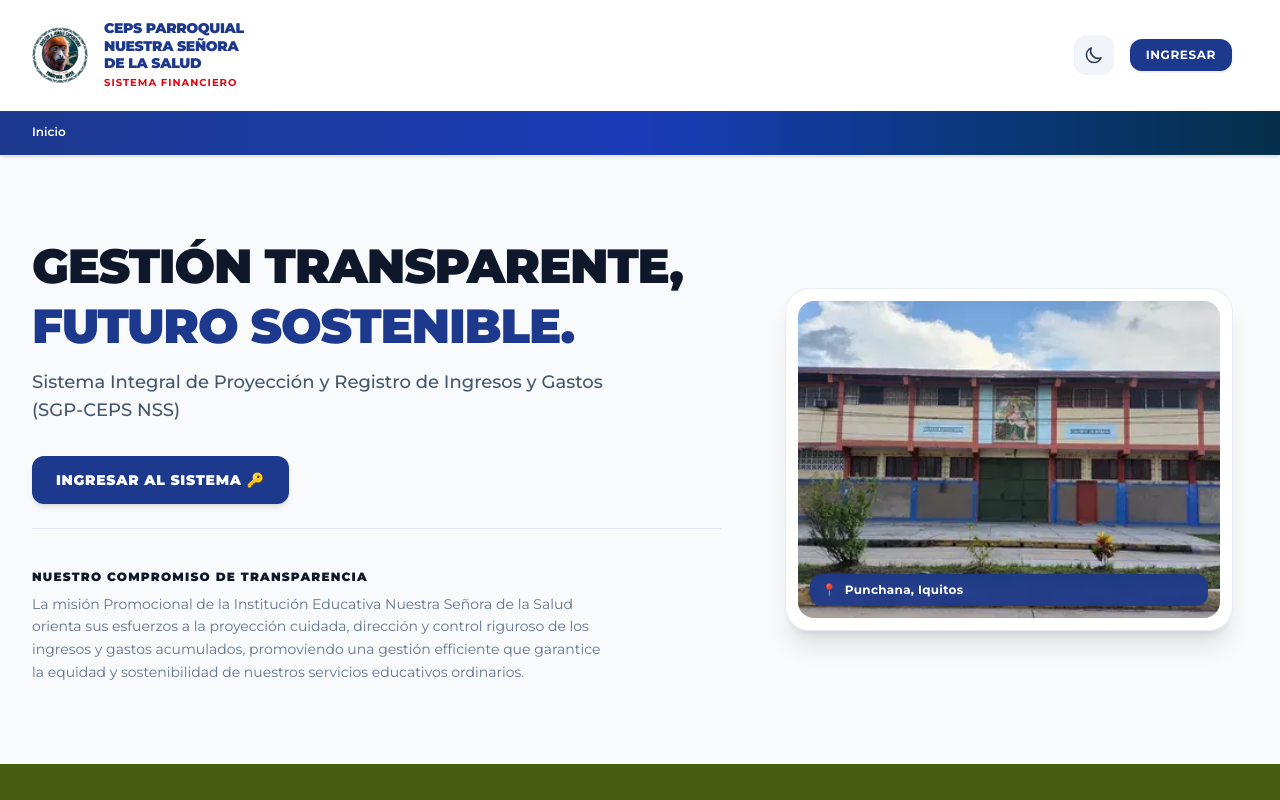
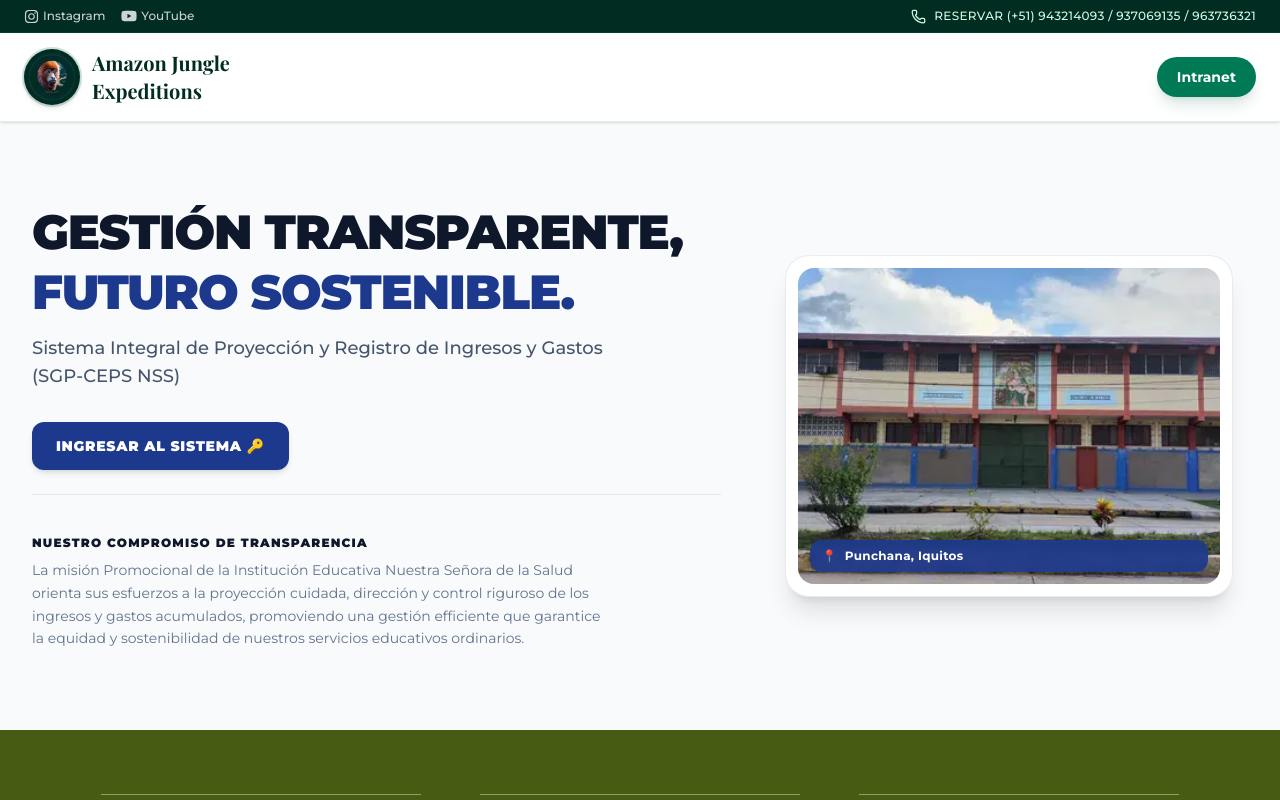
Before and after one commit to FaritEnrique/landing-amazon-jungle-frontend, a Next.js app: page / in a window 1280 px wide. Shown: the top 800 px of the page. Built offline with nearby package versions, Linux system fonts and the light colour scheme; no server answers; a web font is replaced by a local one.

Commit message:
Implementación parcial en el Header

```diff
--- a/app/components/Header.tsx
+++ b/app/components/Header.tsx
@@ -1,363 +1,114 @@
 "use client";
 
-import { useEffect, useState } from "react";
+import Image from "next/image";
 import Link from "next/link";
-import Image from "next/image";
-import { usePathname, useRouter } from "next/navigation";
-import { getMe, logout, type AuthUser } from "@/lib/authApi";
-import { toast } from "sonner";
+import {
+  ChevronDown,
+  Menu,
+  Phone,
+  Search,
+  ShoppingCart,
+  X,
+} from "lucide-react";
+import { FaInstagram, FaYoutube } from "react-icons/fa";
+import { useState } from "react";
 
-const SESSION_HINT_KEY = "sgp_nss_session_hint";
-const PUBLIC_PATHS = new Set(["/", "/login"]);
 
 const Header = () => {
-  const router = useRouter();
-  const pathname = usePathname();
-
-  const [user, setUser] = useState<AuthUser | null>(null);
-  const [isCheckingSession, setIsCheckingSession] = useState(true);
   const [isMenuOpen, setIsMenuOpen] = useState(false);
-  const [isDarkMode, setIsDarkMode] = useState(false);
-
-  const role = user?.role;
-
-  useEffect(() => {
-    const root = window.document.documentElement;
-
-    if (isDarkMode) {
-      root.classList.add("dark");
-    } else {
-      root.classList.remove("dark");
-    }
-  }, [isDarkMode]);
-
-  useEffect(() => {
-    let isMounted = true;
-
-    const hasSessionHint =
-      window.localStorage.getItem(SESSION_HINT_KEY) === "1";
-
-    const shouldCheckSession =
-      !PUBLIC_PATHS.has(pathname) || hasSessionHint;
-
-    if (!shouldCheckSession) {
-      queueMicrotask(() => {
-        if (!isMounted) return;
-
-        setUser(null);
-        setIsCheckingSession(false);
-      });
-
-      return () => {
-        isMounted = false;
-      };
-    }
-
-    queueMicrotask(() => {
-      if (!isMounted) return;
-
-      setIsCheckingSession(true);
-    });
-
-    getMe()
-      .then((response) => {
-        if (!isMounted) return;
-
-        setUser(response.user);
-        window.localStorage.setItem(SESSION_HINT_KEY, "1");
-      })
-      .catch(() => {
-        if (!isMounted) return;
-
-        setUser(null);
-        window.localStorage.removeItem(SESSION_HINT_KEY);
-      })
-      .finally(() => {
-        if (!isMounted) return;
-
-        setIsCheckingSession(false);
-      });
-
-    return () => {
-      isMounted = false;
-    };
-  }, [pathname]);
-
-  const handleLogout = async () => {
-    try {
-      await logout();
-      toast.success("Sesión cerrada correctamente");
-    } catch {
-      toast.error("No se pudo cerrar la sesión en el servidor. Se cerrará localmente.");
-    } finally {
-      setUser(null);
-      setIsMenuOpen(false);
-      window.localStorage.removeItem(SESSION_HINT_KEY);
-      router.push("/login");
-      router.refresh();
-    }
-  };
-
-  const roleLabel = role ? role.split("_").join(" ") : "";
-
-  const roleShortLabel =
-    role === "ADMINISTRADOR_SISTEMA"
-      ? "SYS"
-      : role === "ADMINISTRADOR"
-        ? "ADM"
-        : role === "OPERADOR"
-          ? "OPE"
-          : "";
 
   return (
-    <header className="w-full bg-white dark:bg-slate-900 border-b border-slate-200 dark:border-slate-800 sticky top-0 z-50 shadow-sm transition-colors duration-300">
-      <div className="max-w-7xl mx-auto px-3 sm:px-6 lg:px-8 py-3 sm:py-4 lg:py-5 flex items-center justify-between gap-3 sm:gap-4">
+    <header className="sticky top-0 z-50 w-full font-sans">
+      {/* Barra superior */}
+      <div className="hidden border-b border-emerald-800/40 bg-emerald-950 text-white lg:block">
+        <div className="mx-auto flex max-w-7xl items-center justify-between px-6 py-2 text-xs font-medium">
+          <div className="flex items-center gap-4">
             <Link
-          href="/"
-          className="flex items-center space-x-2.5 sm:space-x-4 group min-w-0"
+              href="https://www.instagram.com/aldofloreshidalgo123"
+              target="_blank"
+              className="flex items-center gap-1 text-white/80 transition hover:text-emerald-300"
             >
-          <div className="relative w-10 h-12 sm:w-14 sm:h-16 shrink-0 transition-transform group-hover:scale-105 duration-200">
+              <FaInstagram size={15} />
+              Instagram
+            </Link>
+
+            <Link
+              href="https://www.youtube.com/@amazonjungleexpeditionsloge?si=QlHVPIcGII2zoxe7"
+              target="_blank"
+              className="flex items-center gap-1 text-white/80 transition hover:text-emerald-300"
+            >
+              <FaYoutube size={16} />
+              YouTube
+            </Link>
+          </div>
+
+          <Link
+            href="https://wa.me/51943214093"
+            target="_blank"
+            className="flex items-center gap-2 tracking-wide text-emerald-100 transition hover:text-white"
+          >
+            <Phone size={15} />
+            RESERVAR (+51) 943214093 / 937069135 / 963736321
+          </Link>
+        </div>
+      </div>
+
+      {/* Header principal */}
+      <div className="border-b border-emerald-900/10 bg-white/95 shadow-sm backdrop-blur-xl">
+        <div className="mx-auto flex max-w-7xl items-center justify-between px-4 py-3 sm:px-6 lg:py-4">
+          <Link href="/" className="flex items-center gap-3">
+            <div className="relative h-12 w-12 overflow-hidden rounded-full bg-emerald-950 shadow-md ring-2 ring-emerald-700/20 lg:h-14 lg:w-14">
               <Image
-              src="/images/logos/logo-sbg.webp"
-              alt="Turismo / Amazon Jugle Expedition"
+                src="/images/logos/Logo-sbg.webp"
+                alt="Amazon Jungle Expeditions"
                 fill
+                sizes="56px"
+                className="object-contain p-1"
                 priority
-              sizes="(max-width: 640px) 40px, 56px"
-              className="object-contain dark:brightness-110"
               />
             </div>
 
-          <div className="min-w-0">
-            <h1 className="text-[10px] xs:text-xs sm:text-sm font-black text-blue-900 dark:text-sky-400 tracking-tight leading-tight uppercase">
-              CEPS PARROQUIAL
-              <br className="hidden sm:inline" /> NUESTRA SEÑORA
-              <br className="hidden sm:inline" /> DE LA SALUD
-            </h1>
-
-            <span className="text-[8px] sm:text-[10px] text-red-600 dark:text-red-400 font-bold block tracking-widest mt-0.5 uppercase truncate">
-              Sistema Financiero
-            </span>
+            <div className="leading-tight">
+              <p className="font-display text-lg font-bold text-emerald-950 sm:text-xl">
+                Amazon Jungle
+              </p>
+              <p className="font-display text-lg font-bold text-emerald-950 sm:text-xl">
+                Expeditions
+              </p>
             </div>
           </Link>
 
-        <div className="flex items-center space-x-1.5 sm:space-x-4 shrink-0">
-          <button
-            onClick={() => setIsDarkMode(!isDarkMode)}
-            type="button"
-            className="p-2 sm:p-2.5 rounded-xl bg-slate-100 dark:bg-slate-800 text-slate-700 dark:text-slate-300 hover:bg-slate-200 dark:hover:bg-slate-700 transition-all duration-200"
-            aria-label="Cambiar tema de pantalla"
+          {/* Acciones desktop */}
+          <div className="hidden items-center gap-3 lg:flex">
+            <Link
+              href="https://wa.me/51943214093"
+              target="_blank"
+              className="rounded-full bg-emerald-700 px-5 py-2.5 text-sm font-bold text-white shadow-lg shadow-emerald-900/15 transition hover:bg-emerald-800"
             >
-            {isDarkMode ? (
-              <svg
-                className="h-5 w-5 text-amber-400"
-                fill="none"
-                viewBox="0 0 24 24"
-                stroke="currentColor"
-                strokeWidth="2"
-              >
-                <path
-                  strokeLinecap="round"
-                  strokeLinejoin="round"
-                  d="M12 3v1m0 16v1m9-9h-1M4 12H3m15.364-6.364l-.707.707M6.343 17.657l-.707.707m12.728 0l-.707-.707M6.343 6.343l-.707-.707m12.728 5.657a9 9 0 11-12.728 0 9 9 0 0112.728 0z"
-                />
-              </svg>
-            ) : (
-              <svg
-                className="h-5 w-5 text-slate-700"
-                fill="none"
-                viewBox="0 0 24 24"
-                stroke="currentColor"
-                strokeWidth="2"
-              >
-                <path
-                  strokeLinecap="round"
-                  strokeLinejoin="round"
-                  d="M20.354 15.354A9 9 0 018.646 3.646 9.003 9.003 0 0012 21a9.003 9.003 0 008.354-5.646z"
-                />
-              </svg>
-            )}
-          </button>
-
-          {isCheckingSession ? (
-            <div className="hidden sm:block px-4 py-2 rounded-xl bg-slate-100 dark:bg-slate-800 text-[10px] font-bold uppercase text-slate-500 dark:text-slate-400">
-              Verificando...
-            </div>
-          ) : user ? (
-            <div className="hidden md:flex items-center space-x-2 sm:space-x-3 bg-blue-50/80 dark:bg-slate-800 px-2.5 py-1.5 sm:px-4 sm:py-2 rounded-xl border border-blue-100 dark:border-slate-700">
-              <div className="w-2 h-2 rounded-full bg-emerald-500 animate-pulse shrink-0" />
-
-              <div className="text-left hidden sm:block">
-                <span className="text-[9px] text-slate-500 dark:text-slate-400 block font-bold uppercase tracking-wider">
-                  Rol Activo
-                </span>
-
-                <span className="text-xs font-black text-blue-900 dark:text-sky-400 tracking-wide block truncate max-w-[140px] lg:max-w-40">
-                  {roleLabel}
-                </span>
+              Intranet
+            </Link>
           </div>
 
-              <span className="text-[11px] font-black text-blue-900 dark:text-sky-400 block sm:hidden">
-                {roleShortLabel}
-              </span>
-
+          {/* Botón móvil */}
           <button
-                onClick={handleLogout}
             type="button"
-                className="text-[11px] sm:text-xs text-red-600 dark:text-red-400 hover:text-red-700 dark:hover:text-red-300 font-bold pl-2 sm:pl-3 border-l border-slate-200 dark:border-slate-700 ml-1 transition-colors"
+            aria-label={isMenuOpen ? "Cerrar menú" : "Abrir menú"}
+            onClick={() => setIsMenuOpen((current) => !current)}
+            className="grid h-11 w-11 place-items-center rounded-full border border-slate-200 text-slate-800 lg:hidden"
           >
-                Salir
+            {isMenuOpen ? <X size={22} /> : <Menu size={22} />}
           </button>
         </div>
-          ) : (
-            <Link
-              href="/login"
-              className="hidden sm:inline-flex bg-blue-900 dark:bg-sky-600 text-white hover:bg-blue-950 dark:hover:bg-sky-700 transition-colors px-4 py-2 rounded-xl font-bold text-xs tracking-wider shadow-sm"
-            >
-              INGRESAR
-            </Link>
-          )}
 
-          <button
-            onClick={() => setIsMenuOpen(!isMenuOpen)}
-            type="button"
-            className="inline-flex items-center justify-center p-2 rounded-xl text-blue-900 dark:text-sky-400 hover:bg-slate-100 dark:hover:bg-slate-800 focus:outline-none md:hidden transition-colors"
-            aria-label="Menú"
-          >
-            <svg
-              className="h-6 w-6"
-              fill="none"
-              viewBox="0 0 24 24"
-              stroke="currentColor"
-            >
-              {isMenuOpen ? (
-                <path
-                  strokeLinecap="round"
-                  strokeLinejoin="round"
-                  strokeWidth="2.5"
-                  d="M6 18L18 6M6 6l12 12"
-                />
-              ) : (
-                <path
-                  strokeLinecap="round"
-                  strokeLinejoin="round"
-                  strokeWidth="2.5"
-                  d="M4 6h16M4 12h16M4 18h16"
-                />
-              )}
-            </svg>
-          </button>
-        </div>
-      </div>
+        {/* Menú móvil */}
+        {isMenuOpen && (
+          <div className="border-t border-slate-100 bg-white px-4 py-4 shadow-xl lg:hidden">
+            <nav className="flex flex-col gap-1 text-sm font-semibold text-slate-700">
 
-      <div className="hidden md:block bg-linear-to-r from-blue-900 via-blue-800 to-sky-950 dark:from-slate-900 dark:via-slate-800 dark:to-slate-950 text-white border-t dark:border-slate-800">
-        <div className="max-w-7xl mx-auto px-4 sm:px-6 lg:px-8 h-11 flex items-center justify-between text-xs font-semibold">
-          <nav className="flex space-x-6">
-            <Link
-              href="/"
-              className="hover:text-sky-300 dark:hover:text-sky-400 transition-colors py-1 border-b-2 border-transparent hover:border-sky-400"
-            >
-              Inicio
-            </Link>
-
-            {user && role !== "ADMINISTRADOR_SISTEMA" && (
-              <Link
-                href="#"
-                className="hover:text-sky-300 dark:hover:text-sky-400 transition-colors py-1 border-b-2 border-transparent hover:border-sky-400"
-              >
-                Registro Real de Caja
-              </Link>
-            )}
-
-            {user && role === "ADMINISTRADOR" && (
-              <Link
-                href="#"
-                className="text-sky-200 dark:text-slate-300 hover:text-white transition-colors py-1 border-b-2 border-transparent hover:border-sky-400 flex items-center gap-1"
-              >
-                ⚙️ Proyecciones Presupuestales
-              </Link>
-            )}
-
-            {user && role === "ADMINISTRADOR_SISTEMA" && (
-              <Link
-                href="#"
-                className="text-amber-300 dark:text-amber-400 hover:text-white transition-colors py-1 border-b-2 border-transparent hover:border-amber-400 flex items-center gap-1"
-              >
-                🛠️ Panel de Auditoría y Usuarios
-              </Link>
-            )}
             </nav>
-
-          {user && (
-            <div className="text-[10px] text-sky-200 dark:text-slate-400 bg-blue-950/50 dark:bg-slate-900/50 px-2.5 py-1 rounded border border-blue-700/30 dark:border-slate-800 max-w-[240px] truncate">
-              {user.fullName}
           </div>
         )}
       </div>
-      </div>
-
-      {isMenuOpen && (
-        <div className="absolute top-full left-0 w-full bg-slate-900 dark:bg-slate-950 text-white border-t border-slate-800 shadow-2xl z-50 md:hidden animate-fade-in">
-          <div className="px-4 pt-3 pb-5 space-y-2 text-sm font-medium">
-            <Link
-              href="/"
-              onClick={() => setIsMenuOpen(false)}
-              className="block px-3 py-2.5 rounded-xl hover:bg-slate-800 transition-colors"
-            >
-              Inicio
-            </Link>
-
-            {!user && (
-              <Link
-                href="/login"
-                onClick={() => setIsMenuOpen(false)}
-                className="block px-3 py-2.5 rounded-xl text-sky-300 hover:bg-slate-800 transition-colors font-bold"
-              >
-                Ingresar
-              </Link>
-            )}
-
-            {user && role !== "ADMINISTRADOR_SISTEMA" && (
-              <Link
-                href="#"
-                onClick={() => setIsMenuOpen(false)}
-                className="block px-3 py-2.5 rounded-xl hover:bg-slate-800 transition-colors"
-              >
-                Registro Real de Caja
-              </Link>
-            )}
-
-            {user && role === "ADMINISTRADOR" && (
-              <Link
-                href="#"
-                onClick={() => setIsMenuOpen(false)}
-                className="block px-3 py-2.5 rounded-xl text-sky-300 hover:bg-slate-800 transition-colors font-bold"
-              >
-                ⚙️ Proyecciones Presupuestales
-              </Link>
-            )}
-
-            {user && role === "ADMINISTRADOR_SISTEMA" && (
-              <Link
-                href="#"
-                onClick={() => setIsMenuOpen(false)}
-                className="block px-3 py-2.5 rounded-xl text-amber-400 hover:bg-slate-800 transition-colors font-bold"
-              >
-                🛠️ Panel de Auditoría
-              </Link>
-            )}
-
-            {user && (
-              <button
-                onClick={handleLogout}
-                type="button"
-                className="w-full text-left px-3 py-2.5 rounded-xl text-red-300 hover:bg-slate-800 transition-colors font-bold"
-              >
-                Salir
-              </button>
-            )}
-          </div>
-        </div>
-      )}
     </header>
   );
 };
--- a/package.json
+++ b/package.json
@@ -9,9 +9,11 @@
     "lint": "eslint"
   },
   "dependencies": {
+    "lucide": "^1.23.0",
+    "lucide-react": "^1.23.0",
     "next": "^16.2.9",
     "postcss": "^8.5.16",
-    "react": "19.2.4",
+    "react": "^19.2.4",
     "react-dom": "19.2.4",
     "react-icons": "^5.7.0",
     "sonner": "^2.0.7"
```
Also changed, not shown: 1 other file (tests, documents, lock files or other folders). Lines whose indentation alone changed are shown as unchanged.
